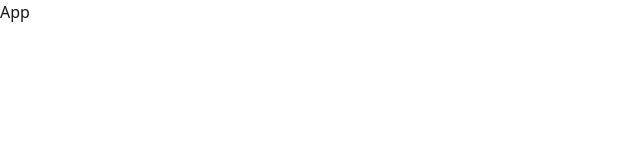
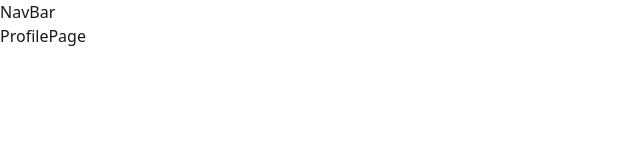
Before and after one commit to Shaukat-AB/Realtime-Chat-App, a React app in the folder frontend/: page /profile in a window 1280 px wide. Shown: the top 160 px of the page, without its empty margins (0-640 px from the left). Built offline with nearby package versions, Linux system fonts and the light colour scheme; the HTML template or start-up script is replaced by a standard one.

Commit message:
feat(frontend): declear routes and create basic pages and components

```diff
--- a/frontend/src/App.jsx
+++ b/frontend/src/App.jsx
@@ -1,5 +1,26 @@
+import { Route, Routes } from "react-router-dom";
+import { NavBar } from "./components";
+import {
+    HomePage,
+    ProfilePage,
+    SettingsPage,
+    SigninPage,
+    SignupPage,
+} from "./pages";
+
 const App = () => {
-    return <div>App</div>;
+    return (
+        <div>
+            <NavBar />
+            <Routes>
+                <Route index element={<HomePage />} />
+                <Route path="/signup" element={<SignupPage />} />
+                <Route path="/signin" element={<SigninPage />} />
+                <Route path="/settings" element={<SettingsPage />} />
+                <Route path="/profile" element={<ProfilePage />} />
+            </Routes>
+        </div>
+    );
 };
 
 export default App;
--- /dev/null
+++ b/frontend/src/components/NavBar/NavBar.jsx
@@ -0,0 +1,5 @@
+const NavBar = () => {
+    return <div>NavBar</div>;
+};
+
+export default NavBar;
--- /dev/null
+++ b/frontend/src/components/index.js
@@ -0,0 +1 @@
+export { default as NavBar } from "./NavBar/NavBar";
--- a/frontend/src/main.jsx
+++ b/frontend/src/main.jsx
@@ -2,9 +2,12 @@ import { StrictMode } from "react";
 import { createRoot } from "react-dom/client";
 import "./index.css";
 import App from "./App.jsx";
+import { BrowserRouter } from "react-router-dom";
 
 createRoot(document.getElementById("root")).render(
     <StrictMode>
-        <App />
+        <BrowserRouter>
+            <App />
+        </BrowserRouter>
     </StrictMode>
 );
--- /dev/null
+++ b/frontend/src/pages/HomePage.jsx
@@ -0,0 +1,5 @@
+const HomePage = () => {
+    return <div>HomePage</div>;
+};
+
+export default HomePage;
--- /dev/null
+++ b/frontend/src/pages/ProfilePage.jsx
@@ -0,0 +1,5 @@
+const ProfilePage = () => {
+    return <div>ProfilePage</div>;
+};
+
+export default ProfilePage;
--- /dev/null
+++ b/frontend/src/pages/SettingsPage.jsx
@@ -0,0 +1,5 @@
+const SettingsPage = () => {
+    return <div>SettingsPage</div>;
+};
+
+export default SettingsPage;
--- /dev/null
+++ b/frontend/src/pages/SigninPage.jsx
@@ -0,0 +1,5 @@
+const SigninPage = () => {
+    return <div>SigninPage</div>;
+};
+
+export default SigninPage;
--- /dev/null
+++ b/frontend/src/pages/SignupPage.jsx
@@ -0,0 +1,5 @@
+const SignupPage = () => {
+    return <div>SignupPage</div>;
+};
+
+export default SignupPage;
--- /dev/null
+++ b/frontend/src/pages/index.js
@@ -0,0 +1,5 @@
+export { default as HomePage } from "./HomePage";
+export { default as SignupPage } from "./SignupPage";
+export { default as SigninPage } from "./SigninPage";
+export { default as ProfilePage } from "./ProfilePage";
+export { default as SettingsPage } from "./SettingsPage";
```
